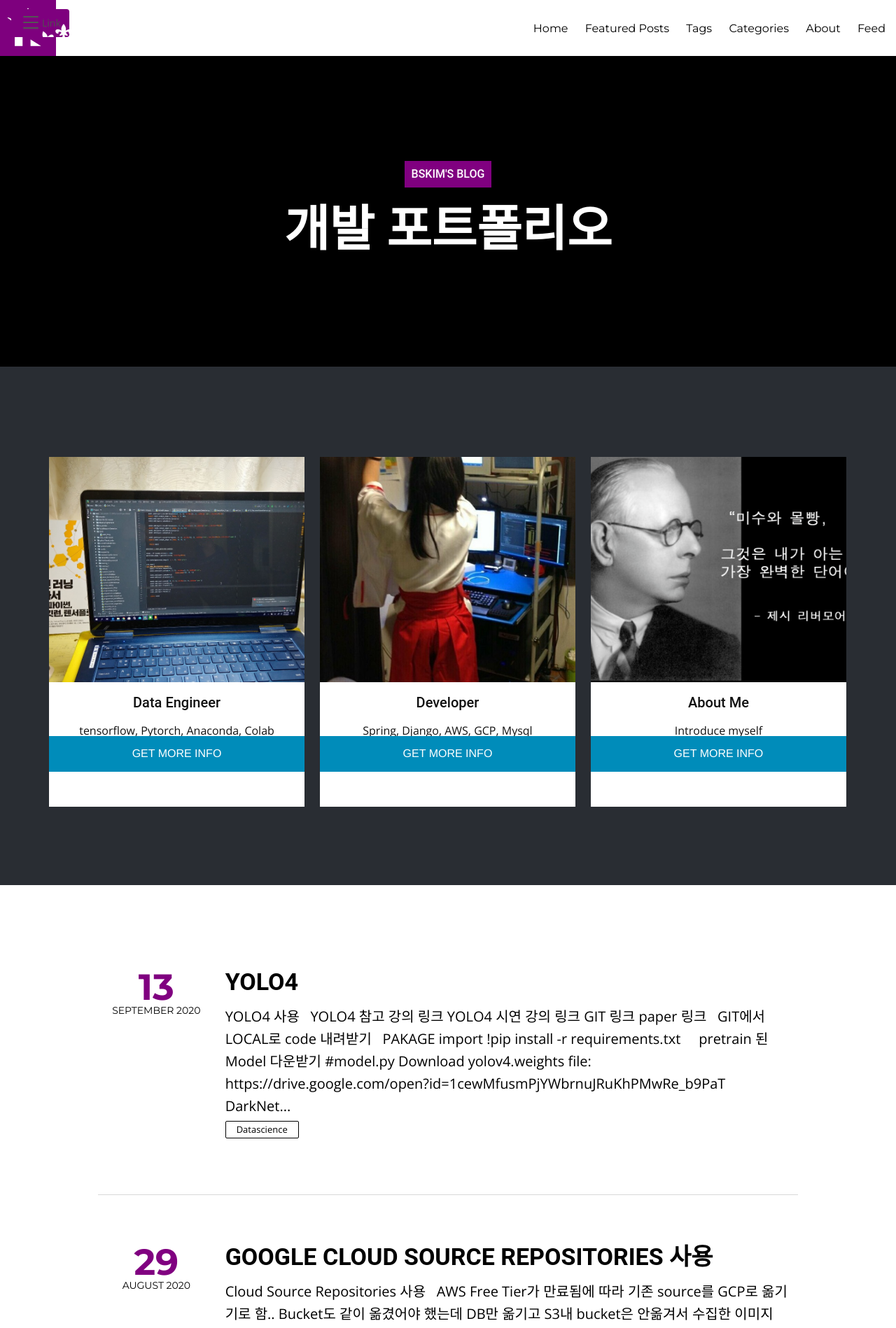
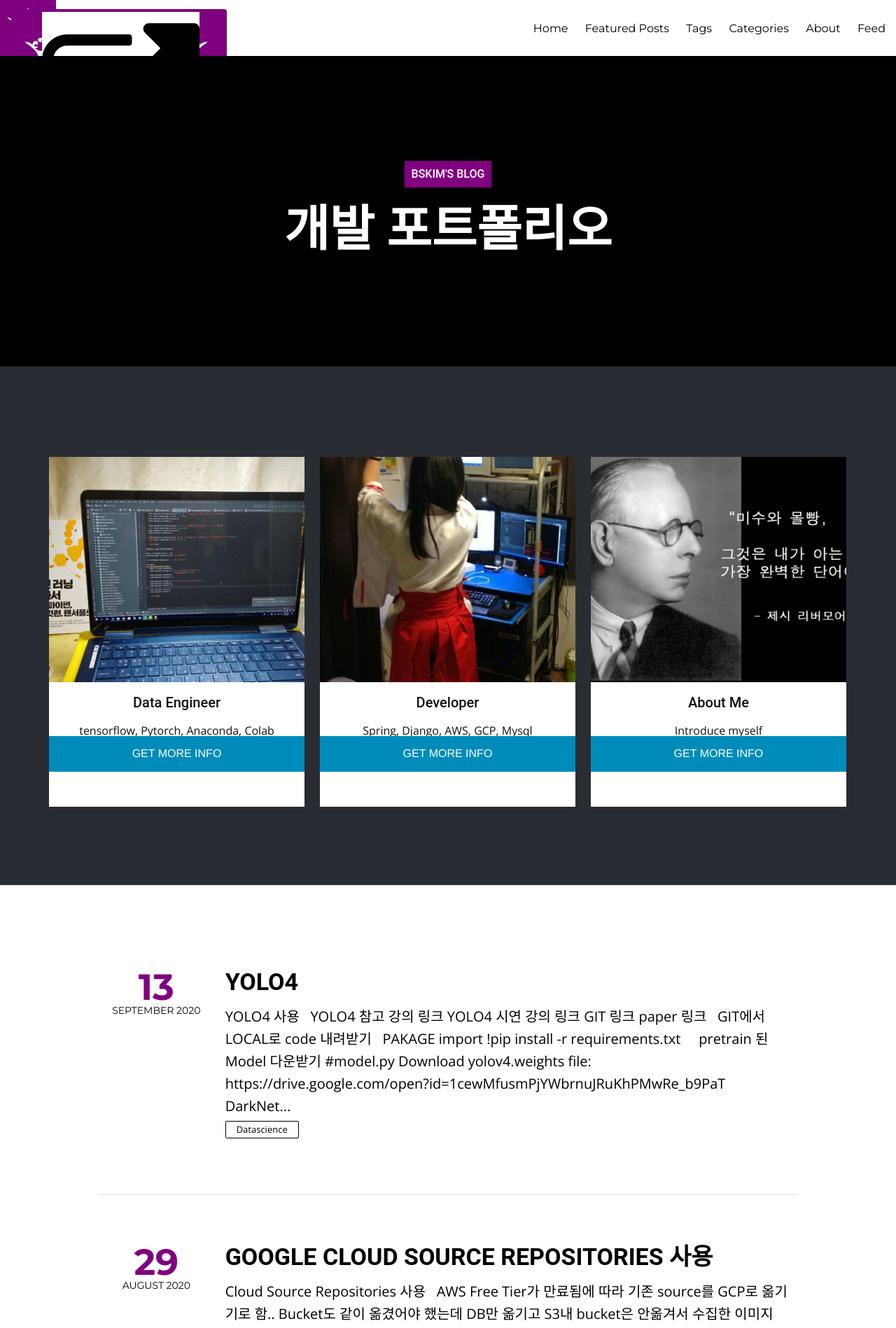
Before and after one commit to kimbumso/kimbumso.github.io, a Jekyll site: the page built from index.html, in a window 1280 px wide. Shown: the top 1898 px of the page at 70% size. Built offline with Jekyll 4.4.1, drawn with Linux system fonts in a browser that asks for light colours; nearby versions of some CDN libraries; the list of posts is cut into pages by our own code.

Commit message:
link logo

```diff
--- a/_layouts/home.html
+++ b/_layouts/home.html
@@ -22,7 +22,8 @@
 <header class="notepad-site-head">
     <div class="notepad-site-head-menu">
         <a class="notepad-blog-logo" href="{{ site.url }}"><img src="{{ site.url }}/images/{{ site.logo }}" alt="Blog Logo" /></a>
-        <label for="sidebar-checkbox" class="sidebar-toggle" style="background-image: url({{ site.url }}/images/{{ site.logo }});"> Link </label>
+        <label for="sidebar-checkbox" class="sidebar-toggle" style="background-image: url({{ site.url }}/images/{{ site.logo }});">
+          <img src="images/link_image.png" alt="Link Logo" /> Link </label>
         <div class="notepad-blog-menu">
     <div class="notepad-mobile-menu show-for-small">
         <a href="#"><i class="fa fa-bars"></i></a>
```
Also changed, not shown: images/link_image.png (added).
